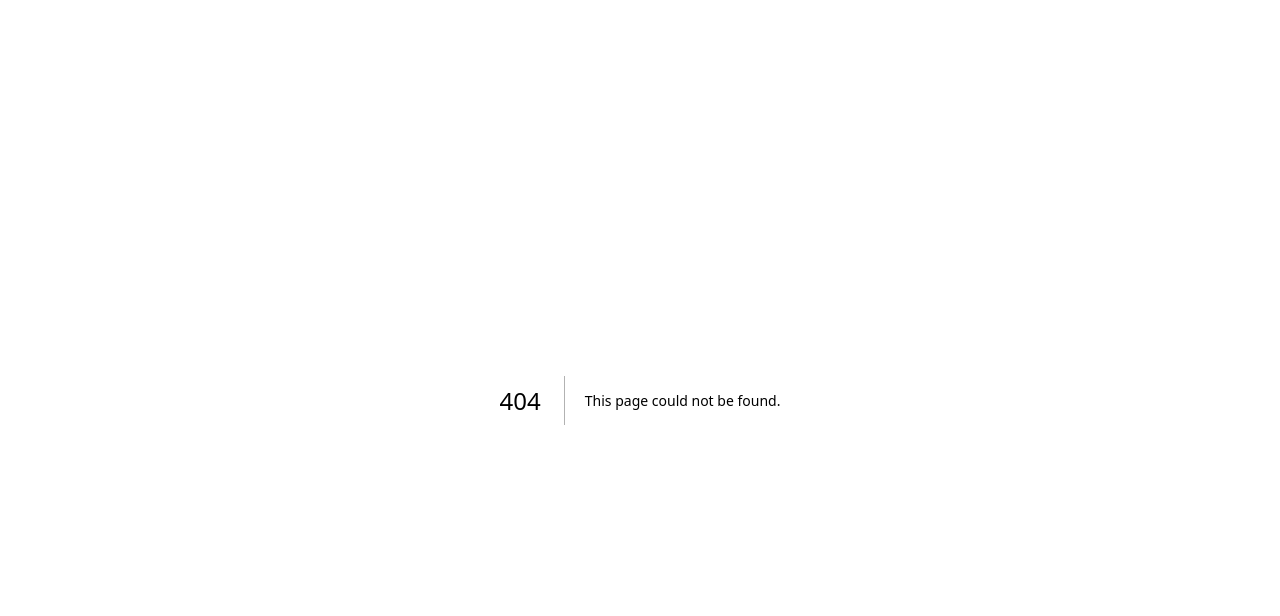
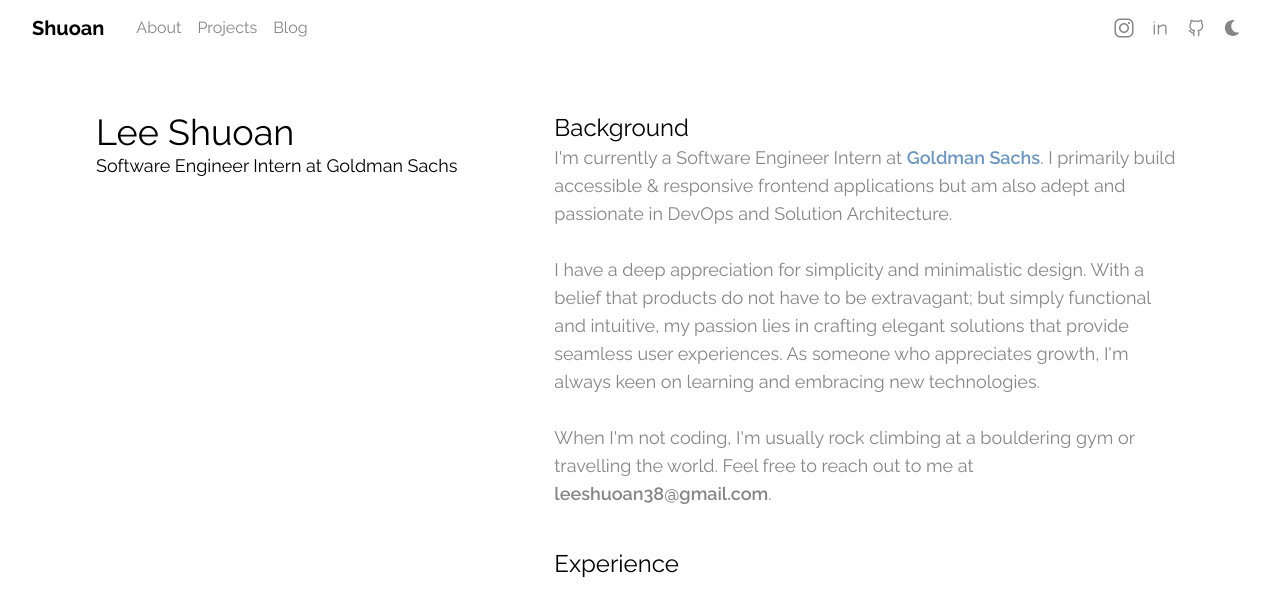
Before and after one commit to leeshuoan/shuoan-site, a Next.js app: page /about in a window 1280 px wide. Before the commit this address had no page. Shown: the top 616 px of the page. Built offline with nearby package versions, Linux system fonts and the light colour scheme.

Commit message:
feat: base about page

```diff
--- a/components/Navbar.tsx
+++ b/components/Navbar.tsx
@@ -21,14 +21,14 @@ const Navbar = () => {
   }
 
   return (
-    <nav className={`bg-white bg-opacity-75 dark:bg-[#171F2D] transition-[background-color] duration-500 ease-in-out dark:bg-opacity-75 sticky top-0 ${isMenuOpen ? 'overflow-hidden h-screen' : ''}`}>
+    <nav className={`bg-white bg-opacity-60 backdrop-blur-sm dark:bg-[#121822] transition-[background-color] duration-500 ease-in-out dark:bg-opacity-75 sticky top-0 ${isMenuOpen ? 'overflow-hidden h-screen' : ''}`}>
       <div className="max-w-7xl mx-auto px-4 sm:px-6 lg:px-8">
         <div className={`flex justify-between h-14 ${isMenuOpen ? 'pb-5' : ''}`}>
           <div className="flex items-center">
             <Link href="/" className="overflow-hidden relative inline-block group">
               <span style={{ height: "1.5px" }} className="absolute text-xl font-bold dark:text-white bg-[#4DBBAC] bottom-0 transform origin-right scale-x-0 transition-transform duration-300 group-hover:origin-left group-hover:scale-x-100">FillerText</span>
               <span className="text-xl font-bold  absolute flex w-full left-0 transform origin-right translate-x-full transition-transform duration-300 ease-in-out group-hover:translate-x-0 text-[#4DBBAC]"><HomeIcon /> Home</span>
-              <span className="text-xl font-bold dark:text-white inline-block transition-transform duration-300 ease-in-out group-hover:translate-x-[-200%]">Shuoan</span>
+              <span className="text-xl font-bold dark:text-[#C3C3C3] inline-block transition-transform duration-300 ease-in-out group-hover:translate-x-[-200%]">Shuoan</span>
             </Link>
 
             <div className={`hidden md:flex items-center ${isMenuOpen ? 'opacity-0' : 'opacity-100'}`}>
--- a/pages/_app.tsx
+++ b/pages/_app.tsx
@@ -1,10 +1,12 @@
 import '@/styles/globals.css'
 import { ThemeProvider } from 'next-themes'
 import type { AppProps } from 'next/app'
+import Navbar from '@/components/Navbar'
 
 export default function App({ Component, pageProps }: AppProps) {
   return (
     <ThemeProvider enableSystem={true} attribute="class">
+        <Navbar />
       <Component {...pageProps} />
     </ThemeProvider>
   )
--- /dev/null
+++ b/pages/about.tsx
@@ -0,0 +1,40 @@
+import React from 'react'
+import Head from 'next/head'
+import Link from 'next/link'
+import Image from 'next/image'
+
+const about = () => {
+  return (
+    <>
+      <Head>
+        <title>About | Lee Shuoan</title>
+      </Head>
+
+      <div className="max-w-6xl mx-auto px-4 sm:px-6 lg:px-8 grid grid-cols-12 mt-14 mb-2 gap-3">
+        <div className='col-span-5'>
+          <div className="sticky top-28">
+            <div className='text-4xl dark:text-white'>Lee Shuoan</div>
+            <div className='text-lg dark:text-white'>Software Engineer Intern at Goldman Sachs</div>
+          </div>
+        </div>
+
+        <div className='col-span-7'>
+          <div className='text-2xl dark:text-white'>Background</div>
+          <div className='text-lg text-[#868686] dark:text-[#C3C3C3]'>
+            I'm currently a Software Engineer Intern at <span className='text-[#6B96C3] font-semibold'>Goldman Sachs</span>. I primarily build accessible & responsive frontend applications but am also adept and passionate in DevOps and Solution Architecture.
+            <br /><br />
+            I have a deep appreciation for simplicity and minimalistic design. With a belief that products do not have to be extravagant; but simply functional and intuitive, my passion lies in crafting elegant solutions that provide seamless user experiences.
+            As someone who appreciates growth, I'm always keen on learning and embracing new technologies.
+            <br /><br />
+            When I'm not coding, I'm usually rock climbing at a bouldering gym or travelling the world. Feel free to reach out to me at <Link href='mailto:leeshuoan38@gmail..com' className='font-semibold'>leeshuoan38@gmail.com</Link>.
+          </div>
+
+          <div className='text-2xl dark:text-white mt-10'>Experience</div>
+
+        </div>
+      </div>
+    </>
+  )
+}
+
+export default about
--- /dev/null
+++ b/pages/blog.tsx
@@ -0,0 +1,16 @@
+import React from 'react'
+import Head from 'next/head'
+
+const blog = () => {
+  return (
+    <>
+      <Head>
+        <title>Blog | Lee Shuoan</title>
+      </Head>
+
+      <div>Hello</div>
+    </>
+  )
+}
+
+export default blog
--- a/pages/index.tsx
+++ b/pages/index.tsx
@@ -1,25 +1,39 @@
 import Head from 'next/head'
-import Navbar from '@/components/Navbar'
+import Link from 'next/link'
 
 export default function Home() {
   return (
     <>
       <Head>
-        <title>Lee Shuoan</title>
+        <title>Home | Lee Shuoan</title>
       </Head>
-      <Navbar />
 
       <div className="max-w-7xl mx-auto px-4 sm:px-6 lg:px-8">
-        <div className='h-[calc(100vh-3.5rem)] flex items-center'>
+        <div className='h-[calc(100vh-3.5rem)] pb-16 flex items-center'>
           <div className=''>
-            <p className='text-3xl dark:text-white'>LEE SHUOAN</p>
-            <p className='text-6xl dark:text-white font-bold'>Software Engineer</p>
-            <p className='text-6xl dark:text-white font-bold'>Cloud & DevOps Enthusiast</p>
-            <p className='text-2xl text-[#868686]'>I design and build anything from frontend user interfaces to technical infrastructures<br/>Currently, I'm a Software Engineer Intern at <span className='text-[#6B96C3]'>Goldman Sachs</span></p>
+            <p className='text-3xl dark:text-[#C3C3C3]'>LEE SHUOAN</p>
+            <p className='text-6xl font-bold bg-gradient-to-tl from-[#4DBBAC] via-[#5EA9BF] via-[#64A0C1] to-[#6B96C3] text-transparent bg-clip-text'>
+              Software Engineer<br />
+              Cloud & DevOps Enthusiast
+            </p>
+            <p className='text-md text-[#868686] dark:text-[#C3C3C3]'>I design and build anything from frontend user interfaces to technical infrastructures<br />Currently, I'm a Software Engineer Intern at <span className='text-[#6B96C3] font-semibold'>Goldman Sachs</span></p>
+            <div className='mt-7 text-md'>
+              <Link href="/about" className="relative px-2 p-1 text-[#868686] dark:text-[#C3C3C3] dark:hover:text-black font-semibold group transition-all duration-300 ease-in-out border border-[#868686] hover:text-white hover:shadow-md ">
+                <span className="relative z-[1]">About Me</span>
+                <span className="absolute inset-0 w-0 bg-[#5EA9BF] group-hover:w-full transition-all"></span>
+              </Link>
+              <Link href="/projects" className="relative px-2 p-1 text-[#868686] dark:text-[#C3C3C3] dark:hover:text-black font-semibold group transition-all duration-300 ease-in-out border border-[#868686] hover:text-white hover:shadow-md ">
+                <span className="relative z-[1]">Projects</span>
+                <span className="absolute inset-0 w-0 bg-[#5EA9BF] group-hover:w-full transition-all"></span>
+              </Link>
+              <Link href="/blog" className="relative px-2 p-1 text-[#868686] dark:text-[#C3C3C3] dark:hover:text-black font-semibold group transition-all duration-300 ease-in-out border border-[#868686] hover:text-white hover:shadow-md ">
+                <span className="relative z-[1]">Blog Posts</span>
+                <span className="absolute inset-0 w-0 bg-[#5EA9BF] group-hover:w-full transition-all"></span>
+              </Link>
+            </div>
           </div>
         </div>
       </div>
     </>
-
   )
 }
--- /dev/null
+++ b/pages/projects.tsx
@@ -0,0 +1,16 @@
+import React from 'react'
+import Head from 'next/head'
+
+const projects = () => {
+  return (
+    <>
+      <Head>
+        <title>Projects | Lee Shuoan</title>
+      </Head>
+
+      <div>Hello</div>
+    </>
+  )
+}
+
+export default projects
--- a/styles/globals.css
+++ b/styles/globals.css
@@ -8,7 +8,7 @@ html {
 }
 
 body {
-  @apply dark:bg-[#171F2D] ;
+  @apply dark:bg-[#121822] ;
   @apply transition-[background-color] duration-500 ease-in-out;
 }
 
@@ -18,7 +18,7 @@ body {
 }
 
 ::-webkit-scrollbar-track {
-  @apply dark:bg-[#171F2D];
+  @apply dark:bg-[#121822];
 }
 
 ::-webkit-scrollbar-thumb {
```
